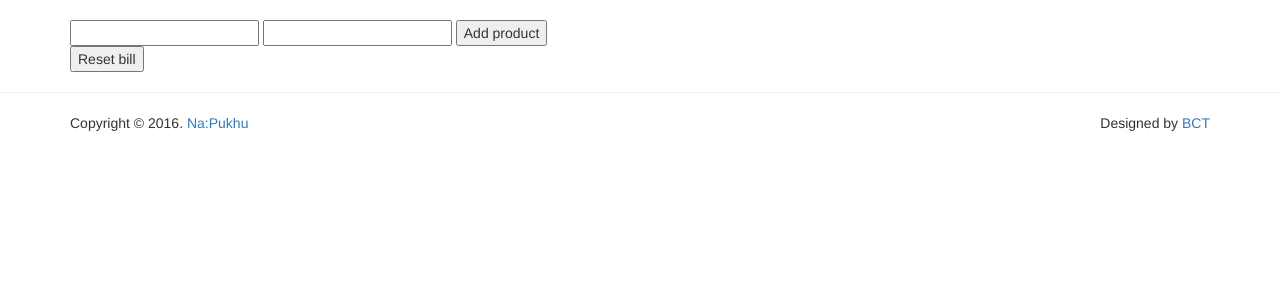
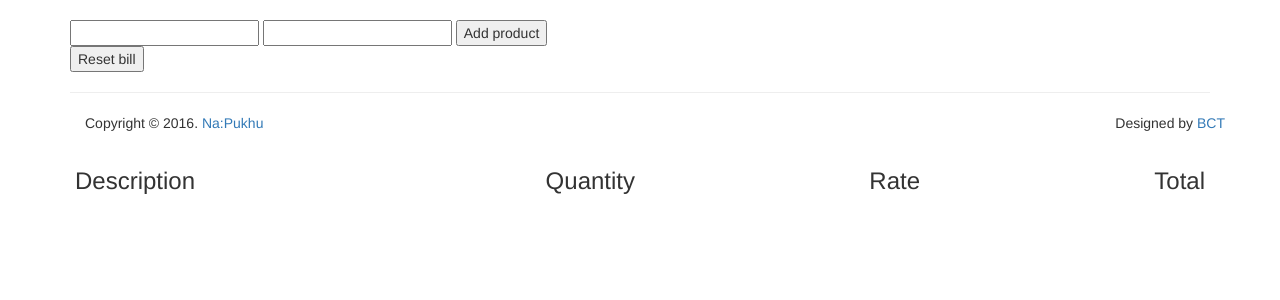
Before and after one commit to 0282651e/ooad-project, a Django app: page /store/bill/ in a window 1280 px wide. Shown: the part 52-352 px from the top of the page. Run offline with Django 3.2, Linux system fonts and the light colour scheme; some libraries are stand-ins or nearby versions.

Commit message:
Changed bill layout and also added rate, total fields in product sale

```diff
--- a/dept_mgment/store/models.py
+++ b/dept_mgment/store/models.py
@@ -124,6 +124,8 @@
     product = models.ForeignKey(Product, on_delete=models.SET_NULL, null=True)
     bill = models.ForeignKey(Bill, related_name='product_sale_set', on_delete=models.CASCADE)
     quantity = models.IntegerField()
+    rate = models.FloatField(default=0, null=False)
+    total = models.FloatField(default=0, null=False)
 
     class Meta:
         db_table = 'bill_detail'
--- a/dept_mgment/store/views.py
+++ b/dept_mgment/store/views.py
@@ -21,12 +21,12 @@
         if not request.session.get('bill'):
             request.session['bill'] = []
         c = {}
-        c['bill'] = [(Product.objects.get(id=code), int(qty))
-                     for code, qty in request.session.get('bill')]
+        c['bill'] = [(Product.objects.get(id=code), int(qty),rate,total)
+                     for code, qty, rate, total in request.session.get('bill')]
         # calculate grand total
-        c['total'] = 0
-        for p, q in c['bill']:
-            c['total'] += p.sell_price * int(q)
+        c['grand_total'] = 0
+        for p, q, m, n in c['bill']:
+            c['grand_total'] += n
         return render(request, self.template_name, c)
 
     def post(self, request):
@@ -36,25 +36,26 @@
         elif request.POST.get('add'):
             product_code = request.POST.get('product_code')
             quantity = request.POST.get('quantity')
-
+            rate = Product.objects.get(id=product_code).sell_price
+            total = int(quantity)*rate
             if not request.session.get('bill'):
                 request.session['bill'] = []
 
-            request.session['bill'].append((product_code, int(quantity)))
+            request.session['bill'].append((product_code, int(quantity),rate,total))
             request.session.modified = True
 
         elif request.POST.get('commit'):
             # Check for stock
-            for code, qty in request.session.get('bill'):
+            for code, qty, rate, total in request.session.get('bill'):
                 product = Product.objects.get(id=code)
                 if product.stock < int(qty):
                     raise Exception("quantity is greater than stock")
             bill = Bill.objects.create()
-            for code, qty in request.session.get('bill'):
+            for code, qty, rate, total in request.session.get('bill'):
                 product = Product.objects.get(id=code)
                 product.stock -= int(qty)
                 product.save()
-                ProductSale.objects.create(product=product, bill=bill, quantity=qty)
+                ProductSale.objects.create(product=product, bill=bill, quantity=qty, rate=rate, total=total)
             request.session['bill'] = []
         return redirect('store_bill')
 
--- a/dept_mgment/templates/base.html
+++ b/dept_mgment/templates/base.html
@@ -7,7 +7,7 @@
   <meta charset="utf-8">
   <meta name="viewport" content="width=device-width, initial-scale=1">
 
-  <title>{% block head_title %}{% endblock head_title %} | BTS</title>
+  <title>{% block head_title %}{% endblock head_title %} | Na:Pukhu Mini Mart</title>
 
   {% bootstrap_css %}
 
--- a/dept_mgment/templates/store/bill.html
+++ b/dept_mgment/templates/store/bill.html
@@ -10,15 +10,39 @@
     <button type="submit" name="add" value="1">Add product</button>
   </form>
 
-  {% if bill %}
-  <ul>
-    {% for product, quantity in bill %}
-      <li>{{ product }},  {{ quantity }}</li>
+
+<table class="table table-condensed table-hover table-striped">
+
+<thead>
+  <tr>
+    <td width="30%"> <h3>Description</h3> </td>
+    <td align="right" width="20%"> <h3>Quantity</h3> </td>
+    <td align="right"> <h3>Rate</h3> </td>
+    <td align="right"> <h3>Total</h3> </td>
+<!--     <td align="right" width="20%"> <h3>Stock</h3> </td>
+    <td align="right" width="20%"> <h3>Price</h3> -->
+  </tr>
+</thead>
+
+ <tbody>
+ {% if bill %}
+    {% for product, quantity, rate, total in bill %}
+      <tr>
+        <td width="30%">{{ product|truncatechars:100 }}</td>
+        <td align="right" width="20%">{{ quantity}}</td>
+        <td align="right">{{rate}}</td>
+        <td align="right">{{total}}</td>
     {% endfor %}
-  </ul>
+      </tr>
+    <tr>
+    <td></td>
+    <td></td>
+    <td></td>
+    <td align="right">Grand total: Rs. {{ grand_total }}</td>
+    </tr>
+</tbody>
 
-  Grand total: Rs. {{ total }}
-
+</table>
   <form action="" method="post">
     {% csrf_token %}
     <input type="hidden" name="commit" value="1">
```
